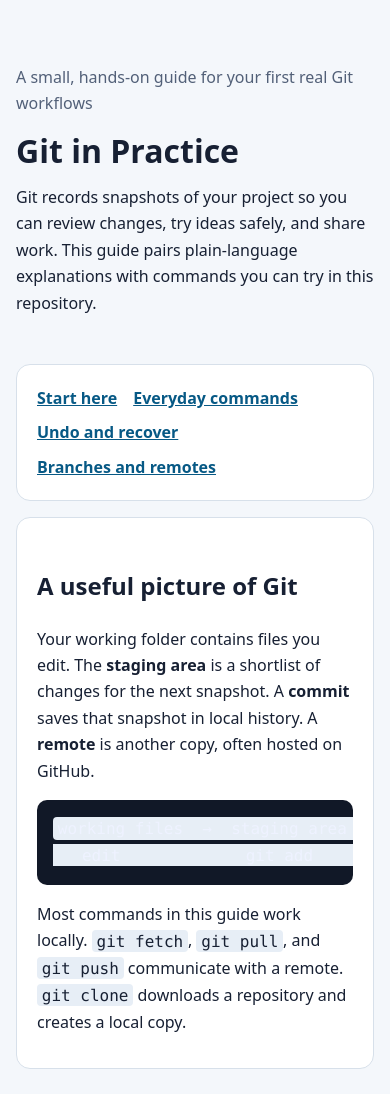
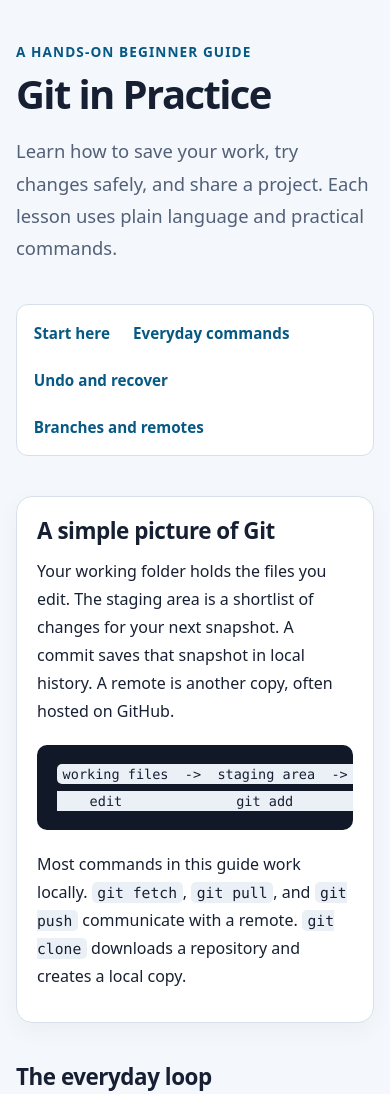
Before and after one commit to devendraghag/git-in-practice, a plain HTML site: page index.html in a window 390 px wide. Shown: the top 1094 px of the page. Drawn offline with Linux system fonts and the light colour scheme.

Commit message:
Improve guide home page readability

```diff
--- a/index.html
+++ b/index.html
@@ -1,9 +1,213 @@
 <!doctype html>
-<html lang="en"><head><meta charset="utf-8"><meta name="viewport" content="width=device-width, initial-scale=1"><title>Git in Practice | Start Here</title>
-<style>:root{color-scheme:light;--ink:#172033;--muted:#526078;--accent:#075985;--line:#d7e0ea;--paper:#f4f7fb}*{box-sizing:border-box}body{margin:0;font:16px/1.65 system-ui,sans-serif;color:var(--ink);background:var(--paper)}header,main,footer{width:min(900px,calc(100% - 2rem));margin:auto}header{padding:3rem 0 1rem}h1{font-size:clamp(2rem,5vw,3.2rem);line-height:1.1;margin:.2rem 0 1rem}h2{margin-top:2rem}nav,.card{background:white;border:1px solid var(--line);border-radius:14px;padding:1rem 1.25rem;margin:1rem 0}nav a{display:inline-block;margin:.25rem 1rem .25rem 0}a{color:var(--accent);font-weight:650}code,pre{font-family:ui-monospace,Consolas,monospace}code{background:#e7eef6;padding:.1rem .3rem;border-radius:4px}pre{overflow:auto;background:#111827;color:#eef2ff;padding:1rem;border-radius:10px}.muted{color:var(--muted)}li{margin:.45rem 0}footer{padding:2rem 0;color:var(--muted)}</style></head>
-<body><header><p class="muted">A small, hands-on guide for your first real Git workflows</p><h1>Git in Practice</h1><p>Git records snapshots of your project so you can review changes, try ideas safely, and share work. This guide pairs plain-language explanations with commands you can try in this repository.</p></header>
-<main><nav aria-label="Guide pages"><a href="index.html">Start here</a><a href="everyday.html">Everyday commands</a><a href="recovery.html">Undo and recover</a><a href="remotes.html">Branches and remotes</a></nav>
-<section class="card"><h2>A useful picture of Git</h2><p>Your working folder contains files you edit. The <strong>staging area</strong> is a shortlist of changes for the next snapshot. A <strong>commit</strong> saves that snapshot in local history. A <strong>remote</strong> is another copy, often hosted on GitHub.</p><pre><code>working files  →  staging area  →  local commits  ⇄  remote repository
-   edit             git add         git commit        fetch / pull / push</code></pre><p>Most commands in this guide work locally. <code>git fetch</code>, <code>git pull</code>, and <code>git push</code> communicate with a remote. <code>git clone</code> downloads a repository and creates a local copy.</p></section>
-<section><h2>Follow the normal loop</h2><ol><li>Check the project and branch with <code>git status</code>.</li><li>Edit focused files, then review with <code>git diff</code>.</li><li>Stage selected files using <code>git add path/to/file</code>.</li><li>Save a snapshot with <code>git commit -m "Add command guide"</code>.</li><li>Share commits with <code>git push</code>; receive teammates’ updates with <code>git pull</code>.</li></ol><p>Commit messages are short summaries, usually starting with a verb: “Add command guide,” “Fix broken navigation,” or “Document branch workflow.” Focus each commit on one idea.</p><p>If you need to pause one tracked edit, <code>git stash push -m "short task note"</code> saves it temporarily so you can switch tasks and restore it later.</p></section>
-<section class="card"><h2>Choose a lesson</h2><ul><li><a href="everyday.html">Everyday commands</a>: inspect, stage, commit, branch, and tag.</li><li><a href="recovery.html">Undo and recover</a>: revert, reset, clean, stash, amend, and remove files safely.</li><li><a href="remotes.html">Branches and remotes</a>: clone, fetch, pull, push, merge, rebase, and cherry-pick.</li><li><a href="branch-workflow.html">Branch workflow</a>: practice a focused feature branch and merge.</li><li><a href="amend-example.html">Correct a commit message</a>: see the amend command and its history effect.</li></ul></section><p class="muted">These are standalone HTML pages. Open <code>index.html</code> in a browser and follow the links.</p></main><footer>Git in Practice · Learn by making small, reviewable changes.</footer></body></html>
+<html lang="en">
+<head>
+  <meta charset="utf-8">
+  <meta name="viewport" content="width=device-width, initial-scale=1">
+  <meta name="description" content="A beginner-friendly, hands-on guide to everyday Git commands, branches, recovery, and remotes.">
+  <title>Git in Practice | Start Here</title>
+  <style>
+    :root {
+      color-scheme: light;
+      --ink: #172033;
+      --muted: #526078;
+      --accent: #075985;
+      --line: #d7e0ea;
+      --paper: #f4f7fb;
+      --panel: #ffffff;
+    }
+
+    * { box-sizing: border-box; }
+
+    body {
+      margin: 0;
+      background: var(--paper);
+      color: var(--ink);
+      font: 17px/1.75 system-ui, -apple-system, "Segoe UI", sans-serif;
+    }
+
+    .page {
+      width: min(780px, calc(100% - 2rem));
+      margin-inline: auto;
+    }
+
+    header { padding: 3.5rem 0 1.5rem; }
+
+    .eyebrow {
+      margin: 0 0 .6rem;
+      color: var(--accent);
+      font-size: .85rem;
+      font-weight: 750;
+      letter-spacing: .08em;
+      text-transform: uppercase;
+    }
+
+    h1 {
+      max-width: 14ch;
+      margin: 0;
+      font-size: clamp(2.5rem, 8vw, 4.25rem);
+      line-height: 1.05;
+      letter-spacing: -.04em;
+    }
+
+    .intro {
+      max-width: 62ch;
+      margin: 1.25rem 0 0;
+      color: var(--muted);
+      font-size: 1.15rem;
+    }
+
+    nav {
+      display: flex;
+      flex-wrap: wrap;
+      gap: .35rem;
+      margin: 1rem 0 2rem;
+      padding: .5rem;
+      border: 1px solid var(--line);
+      border-radius: 12px;
+      background: var(--panel);
+    }
+
+    nav a {
+      padding: .5rem .75rem;
+      border-radius: 8px;
+      color: var(--accent);
+      font-size: .95rem;
+      font-weight: 700;
+      text-decoration: none;
+    }
+
+    nav a:hover, nav a:focus-visible { background: #eaf3f8; }
+    a { color: var(--accent); text-underline-offset: .18em; }
+    a:focus-visible { outline: 3px solid #38bdf8; outline-offset: 3px; }
+
+    section { margin: 2.5rem 0; }
+
+    .panel {
+      padding: clamp(1.25rem, 4vw, 2rem);
+      border: 1px solid var(--line);
+      border-radius: 16px;
+      background: var(--panel);
+      box-shadow: 0 8px 24px rgb(23 32 51 / 4%);
+    }
+
+    h2 {
+      margin: 0 0 .75rem;
+      font-size: clamp(1.4rem, 4vw, 1.8rem);
+      line-height: 1.25;
+      letter-spacing: -.02em;
+    }
+
+    p { max-width: 68ch; margin: .75rem 0; }
+    .muted { color: var(--muted); }
+
+    .flow {
+      margin: 1.25rem 0;
+      padding: 1rem 1.25rem;
+      overflow-x: auto;
+      border-radius: 10px;
+      background: #111827;
+      color: #f1f5f9;
+      font: .92rem/1.8 ui-monospace, "Cascadia Code", Consolas, monospace;
+    }
+
+    ol { padding-left: 1.5rem; }
+    li { margin: .55rem 0; padding-left: .2rem; }
+
+    code {
+      padding: .12rem .35rem;
+      border-radius: 5px;
+      background: #eaf0f6;
+      color: #172033;
+      font: .92em ui-monospace, "Cascadia Code", Consolas, monospace;
+      overflow-wrap: anywhere;
+    }
+
+    .lessons {
+      display: grid;
+      grid-template-columns: repeat(auto-fit, minmax(min(100%, 230px), 1fr));
+      gap: .85rem;
+      margin-top: 1.25rem;
+    }
+
+    .lesson {
+      display: block;
+      height: 100%;
+      padding: 1rem;
+      border: 1px solid var(--line);
+      border-radius: 12px;
+      background: var(--panel);
+      text-decoration: none;
+    }
+
+    .lesson:hover { border-color: #75a9c3; transform: translateY(-1px); }
+    .lesson strong { display: block; margin-bottom: .25rem; }
+    .lesson span { color: var(--muted); font-size: .94rem; }
+
+    footer {
+      margin-top: 3rem;
+      padding: 1.5rem 0 2.5rem;
+      border-top: 1px solid var(--line);
+      color: var(--muted);
+      font-size: .92rem;
+    }
+
+    @media (max-width: 520px) {
+      body { font-size: 16px; }
+      header { padding-top: 2.5rem; }
+      nav a { padding: .45rem .55rem; }
+    }
+  </style>
+</head>
+<body>
+  <header class="page">
+    <p class="eyebrow">A hands-on beginner guide</p>
+    <h1>Git in Practice</h1>
+    <p class="intro">Learn how to save your work, try changes safely, and share a project. Each lesson uses plain language and practical commands.</p>
+  </header>
+
+  <main class="page">
+    <nav aria-label="Guide pages">
+      <a href="index.html" aria-current="page">Start here</a>
+      <a href="everyday.html">Everyday commands</a>
+      <a href="recovery.html">Undo and recover</a>
+      <a href="remotes.html">Branches and remotes</a>
+    </nav>
+
+    <section class="panel" aria-labelledby="git-picture">
+      <h2 id="git-picture">A simple picture of Git</h2>
+      <p>Your working folder holds the files you edit. The staging area is a shortlist of changes for your next snapshot. A commit saves that snapshot in local history. A remote is another copy, often hosted on GitHub.</p>
+      <pre class="flow"><code>working files  ->  staging area  ->  local commits  <->  remote
+    edit              git add         git commit       fetch / pull / push</code></pre>
+      <p>Most commands in this guide work locally. <code>git fetch</code>, <code>git pull</code>, and <code>git push</code> communicate with a remote. <code>git clone</code> downloads a repository and creates a local copy.</p>
+    </section>
+
+    <section aria-labelledby="normal-loop">
+      <h2 id="normal-loop">The everyday loop</h2>
+      <ol>
+        <li>Check your branch and changes with <code>git status</code>.</li>
+        <li>Edit a few related files, then review them with <code>git diff</code>.</li>
+        <li>Choose what belongs in the next snapshot with <code>git add path/to/file</code>.</li>
+        <li>Save it locally with <code>git commit -m "Add command guide"</code>.</li>
+        <li>Share your work with <code>git push</code>; receive teammates' updates with <code>git pull</code>.</li>
+      </ol>
+      <p>Good commit messages say what changed: <em>Add command guide</em>, <em>Fix broken navigation</em>, or <em>Document branch workflow</em>. Keep each commit focused on one idea.</p>
+      <p>If you need to pause tracked edits, <code>git stash push -m "short task note"</code> saves them temporarily so you can switch tasks and restore them later.</p>
+    </section>
+
+    <section aria-labelledby="choose-lesson">
+      <h2 id="choose-lesson">Choose a lesson</h2>
+      <div class="lessons">
+        <a class="lesson" href="everyday.html"><strong>Everyday commands</strong><span>Check, stage, commit, branch, and tag your work.</span></a>
+        <a class="lesson" href="recovery.html"><strong>Undo and recover</strong><span>Use revert, reset, clean, stash, amend, and remove files carefully.</span></a>
+        <a class="lesson" href="remotes.html"><strong>Branches and remotes</strong><span>Clone, fetch, pull, push, merge, rebase, and cherry-pick.</span></a>
+        <a class="lesson" href="branch-workflow.html"><strong>Branch workflow</strong><span>Practice a focused feature branch and merge.</span></a>
+        <a class="lesson" href="amend-example.html"><strong>Correct a commit message</strong><span>See how amend fixes the latest local commit.</span></a>
+      </div>
+    </section>
+
+    <p class="muted">These are standalone HTML pages. Open this file in a browser and use the links above to move between lessons.</p>
+  </main>
+
+  <footer class="page">Git in Practice - Learn by making small, reviewable changes.</footer>
+</body>
+</html>
```
